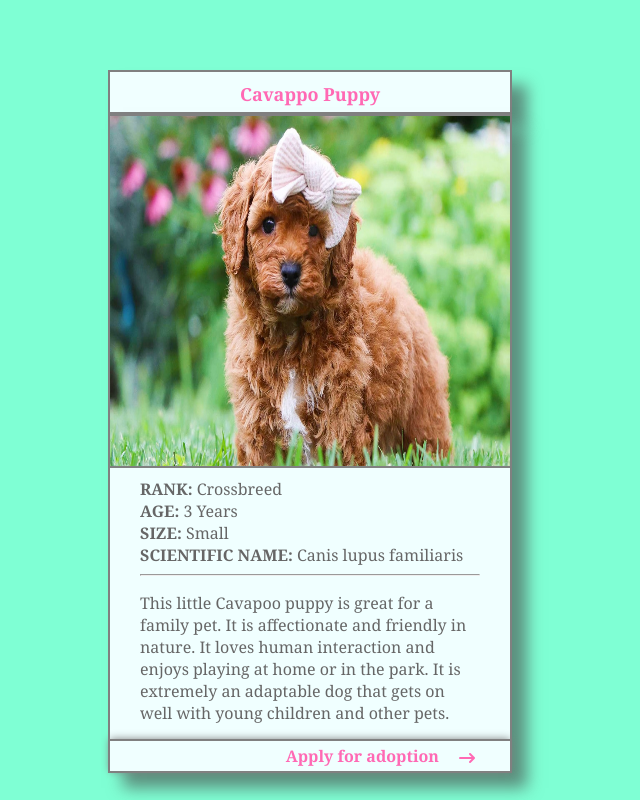
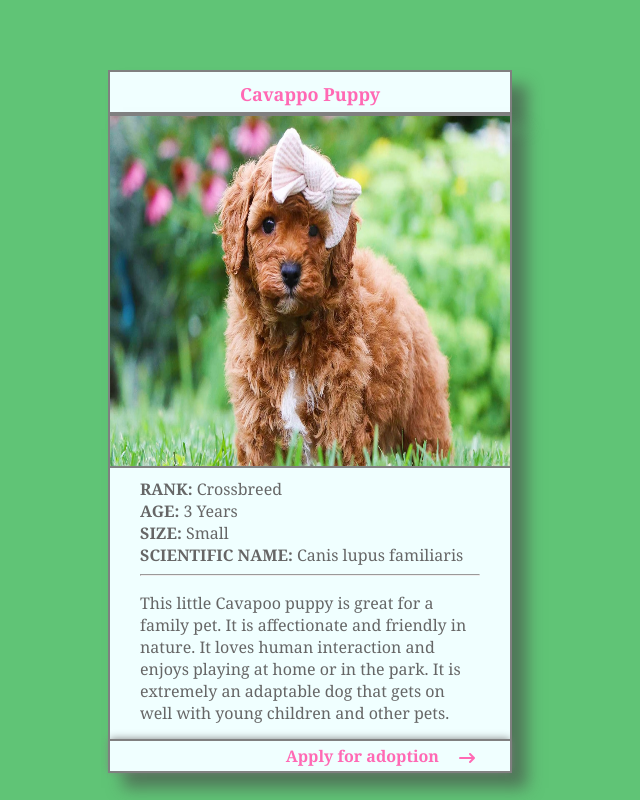
Before and after one commit to goeunique/Animal-Trading-Card, a plain HTML site: page index.html in a window 1280 px wide. Shown: the whole page, without its empty margins (492-1132 px from the left). Drawn offline with Linux system fonts and the light colour scheme.

Commit message:
edited body background color

```diff
--- a/style.css
+++ b/style.css
@@ -1,7 +1,7 @@
 body {
     margin-top: 70px;
     margin-left: 600px;
-    background-color: aquamarine;
+    background-color:rgb(96, 196, 118) ;
 }
 
 #dog-name {
```
